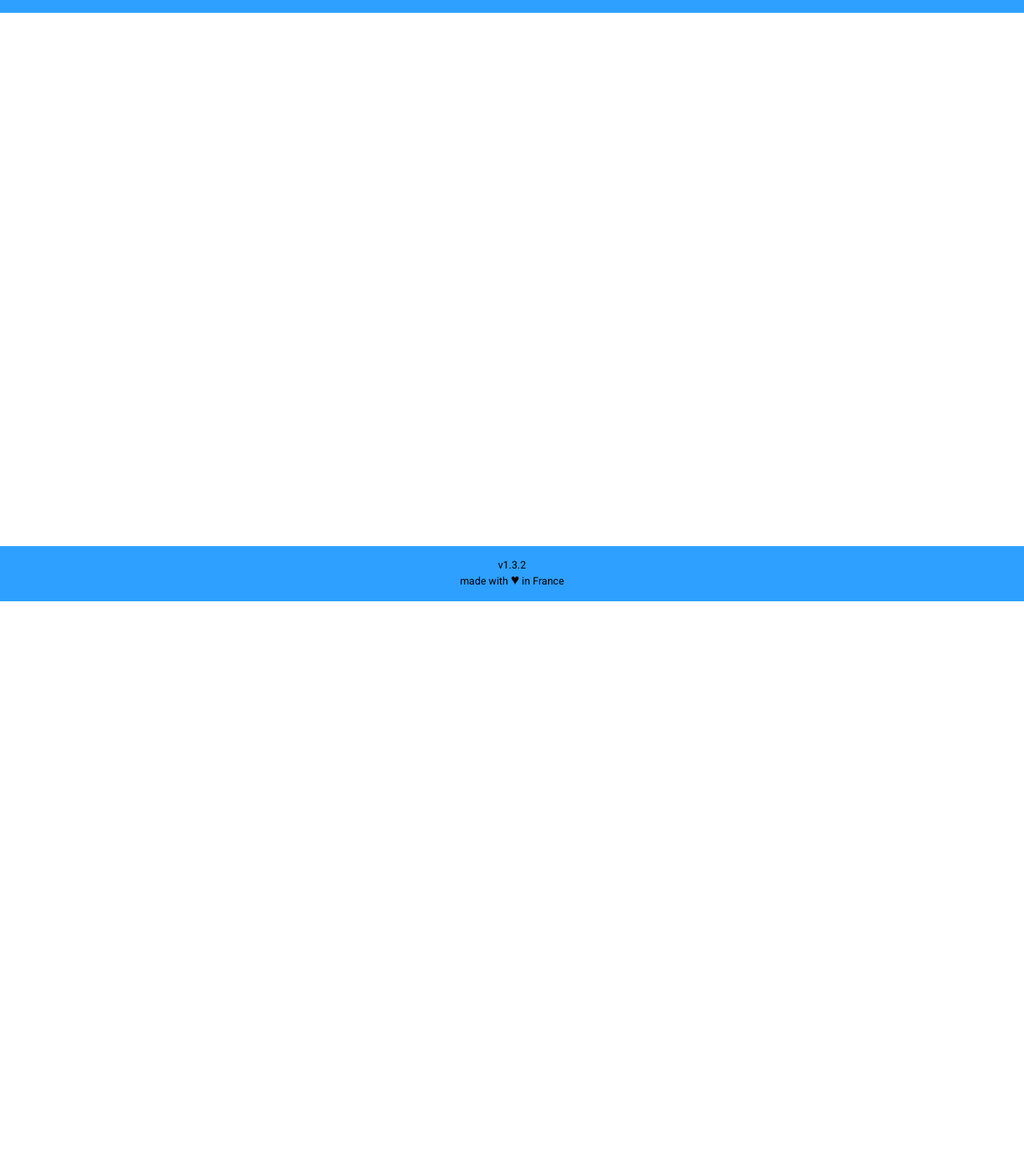
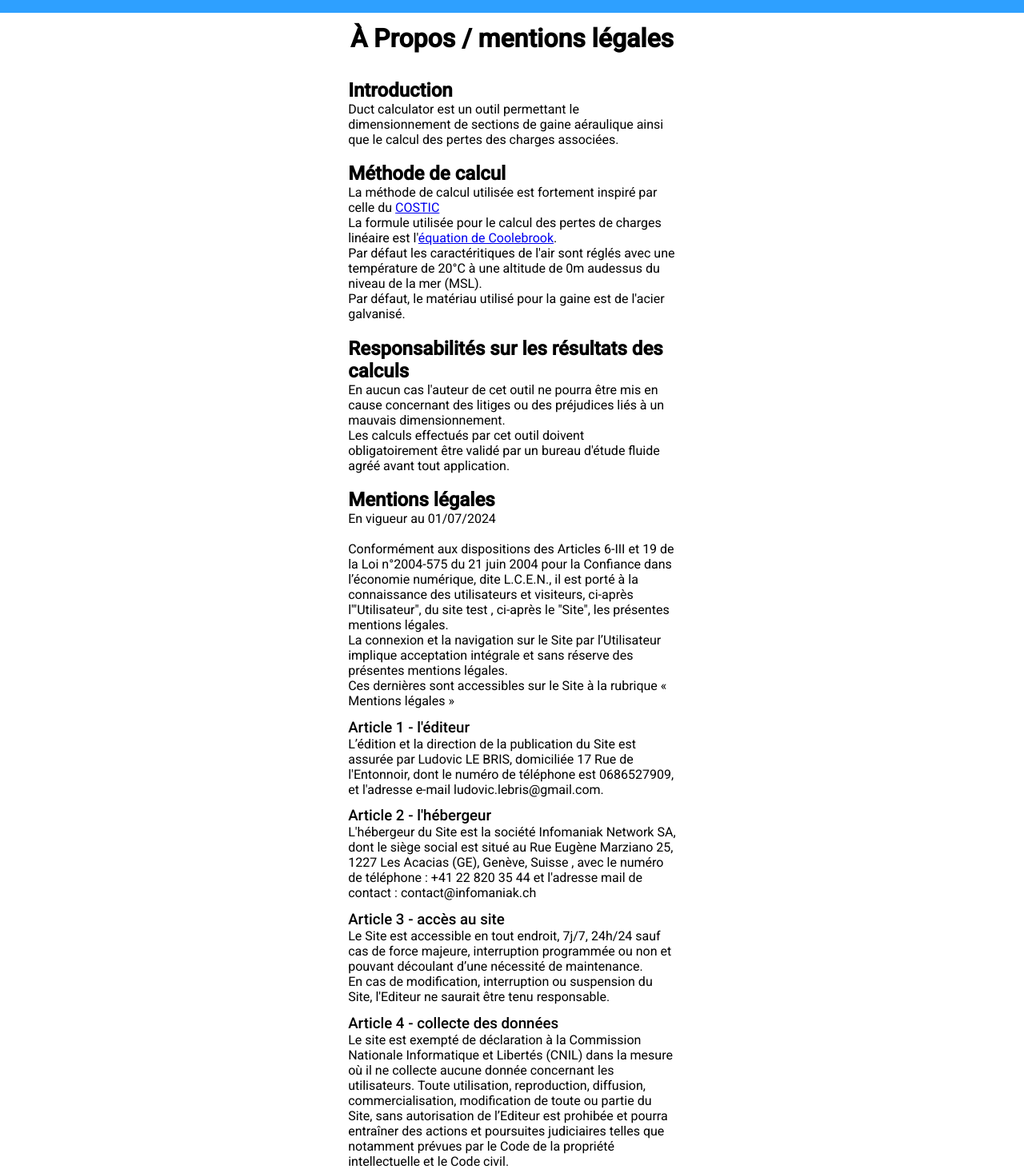
Before and after one commit to LudovicLeBris/DuctCalculator, an Angular app: page /about in a window 1280 px wide. Before the commit this address led to /. Shown: the part 48-1510 px from the top of the page at 80% size. Before the commit the page ends 800 px from the top, so only its background shows below. Built offline with nearby package versions, Linux system fonts and the light colour scheme.

Commit message:
feat(component) add "about / legal notice" page

```diff
--- a/src/app/app.component.html
+++ b/src/app/app.component.html
@@ -16,6 +16,10 @@
             <mat-icon>air</mat-icon>
             <span>Air</span>
           </button>
+          <button mat-menu-item (click)="goToAbout()">
+            <mat-icon>info</mat-icon>
+            <span>&Agrave; propos</span>
+          </button>
         </mat-menu>
       </mat-toolbar>
     </nav>
@@ -26,7 +30,7 @@
   </main>
 
   <footer>
-    <p>v1.3.2</p>
+    <p>v1.3.2 - <a routerLink="/about">&Agrave; propos / mentions légales</a></p>
     <p>made with <span class="hearth">&hearts;</span> in France</p>
   </footer>
 </div>
--- a/src/app/app.component.ts
+++ b/src/app/app.component.ts
@@ -1,5 +1,5 @@
 import { Component } from '@angular/core';
-import { Router, RouterOutlet } from '@angular/router';
+import { Router, RouterLink, RouterOutlet } from '@angular/router';
 import { MatToolbarModule } from '@angular/material/toolbar'
 import { IconRegisterService } from './services/icon-register.service';
 import { MatIconModule } from '@angular/material/icon';
@@ -13,6 +13,7 @@ import { AirSetupComponent } from './components/air-setup/air-setup.component';
   standalone: true,
   imports: [
     RouterOutlet,
+    RouterLink,
     MatToolbarModule,
     MatButtonModule,
     MatIconModule,
@@ -37,4 +38,8 @@ export class AppComponent {
   openAirSetupBottomSheet(): void {
     this._airSetupBottomSheet.open(AirSetupComponent);
   }
+
+  goToAbout() {
+    this.router.navigate(['about']);
+  }
 }
--- a/src/app/app.routes.ts
+++ b/src/app/app.routes.ts
@@ -2,6 +2,7 @@ import { Routes } from '@angular/router';
 import { DuctSelectorComponent } from './components/duct-selector/duct-selector.component';
 import { ApdSelectorComponent } from './components/apd-selector/apd-selector.component';
 import { ResultsOverviewComponent } from './components/results-overview/results-overview.component';
+import { AboutComponent } from './components/about/about.component';
 
 export const routes: Routes = [
   {
@@ -18,5 +19,9 @@ export const routes: Routes = [
   {
     path: 'results-overview',
     component: ResultsOverviewComponent,
+  },
+  {
+    path: 'about',
+    component: AboutComponent,
   }
 ];
--- /dev/null
+++ b/src/app/components/about/about.component.css
@@ -0,0 +1,17 @@
+h1 {
+  font-size: xx-large;
+  text-align: center;
+  line-height: 4rem;
+  font-weight: 600;
+}
+
+h2 {
+  font-size: x-large;
+  margin-top: 1.2rem;
+  font-weight: 600;
+}
+
+h3 {
+  margin-top: 0.8rem;
+  font-weight: 500;
+}
--- /dev/null
+++ b/src/app/components/about/about.component.html
@@ -0,0 +1,45 @@
+<h1>&Agrave; Propos / mentions légales</h1>
+
+<article>
+
+  <h2>Introduction</h2>
+  <p>Duct calculator est un outil permettant le dimensionnement de sections de gaine aéraulique ainsi que le calcul des pertes des charges associées.</p>
+
+  <h2>Méthode de calcul</h2>
+  <p>La méthode de calcul utilisée est fortement inspiré par celle du <a class="navLink" href="https://www.costic.com/">COSTIC</a></p>
+  <p>La formule utilisée pour le calcul des pertes de charges linéaire est l'<a class="navLink" href="https://www.engineeringtoolbox.com/colebrook-equation-d_1031.html">équation de Coolebrook</a>.</p>
+  <p>Par défaut les caractéritiques de l'air sont réglés avec une température de 20°C à une altitude de 0m audessus du niveau de la mer (MSL).</p>
+  <p>Par défaut, le matériau utilisé pour la gaine est de l'acier galvanisé.</p>
+
+  <h2>Responsabilités sur les résultats des calculs</h2>
+  <p>En aucun cas l'auteur de cet outil ne pourra être mis en cause concernant des litiges ou des préjudices liés à un mauvais dimensionnement.</p>
+  <p>Les calculs effectués par cet outil doivent obligatoirement être validé par un bureau d'étude fluide agréé avant tout application.</p>
+
+  <h2>Mentions légales</h2>
+  <p>En vigueur au 01/07/2024</p>
+  <br>
+  <p>Conformément aux dispositions des Articles 6-III et 19 de la Loi n°2004-575 du 21 juin 2004 pour la
+    Confiance dans l’économie numérique, dite L.C.E.N., il est porté à la connaissance des utilisateurs et
+    visiteurs, ci-après l'"Utilisateur", du site test , ci-après le "Site", les présentes mentions légales.</p>
+  <p>La connexion et la navigation sur le Site par l’Utilisateur implique acceptation intégrale et sans réserve des présentes mentions légales.</p>
+  <p>Ces dernières sont accessibles sur le Site à la rubrique « Mentions légales »</p>
+
+  <h3>Article 1 - l'&eacute;diteur</h3>
+  <p>L’édition et la direction de la publication du Site est assurée par Ludovic LE BRIS, domiciliée 17 Rue de l'Entonnoir, dont le numéro de téléphone est 0686527909, et l'adresse e-mail ludovic.lebris&commat;gmail.com.</p>
+
+  <h3>Article 2 - l'h&eacute;bergeur</h3>
+  <p>L'hébergeur du Site est la société Infomaniak Network SA, dont le siège social est situé au Rue Eugène Marziano 25, 1227 Les Acacias (GE), Genève, Suisse , avec le numéro de téléphone : +41 22 820 35 44 et l'adresse mail de contact : contact&commat;infomaniak.ch</p>
+
+  <h3>Article 3 - acc&egrave;s au site</h3>
+  <p>Le Site est accessible en tout endroit, 7j/7, 24h/24 sauf cas de force majeure, interruption programmée ou non et pouvant découlant d’une nécessité de maintenance.</p>
+  <p>En cas de modification, interruption ou suspension du Site, l'Editeur ne saurait être tenu responsable.</p>
+
+  <h3>Article 4 - collecte des donn&eacute;es</h3>
+  <p>Le site est exempté de déclaration à la Commission Nationale Informatique et Libertés (CNIL) dans la
+    mesure où il ne collecte aucune donnée concernant les utilisateurs.
+    Toute utilisation, reproduction, diffusion, commercialisation, modification de toute ou partie du Site,
+    sans autorisation de l’Editeur est prohibée et pourra entraîner des actions et poursuites judiciaires
+    telles que notamment prévues par le Code de la propriété intellectuelle et le Code civil.</p>
+    <p>L'éditeur du site se réserve le droit d'utiliser un outil de mesure d'audience conforme à la réglementation RGPD et aux exigences de la CNIL.</p>
+    <p>Une utilisation de "cookies" techniques est envisagé toujours dans le respect des rêgles en vigueur.</p>
+</article>
```
Also changed, not shown: src/app/components/about/about.component.ts (added, +12 -0 lines), 1 other file (tests, documents, lock files or other folders).
